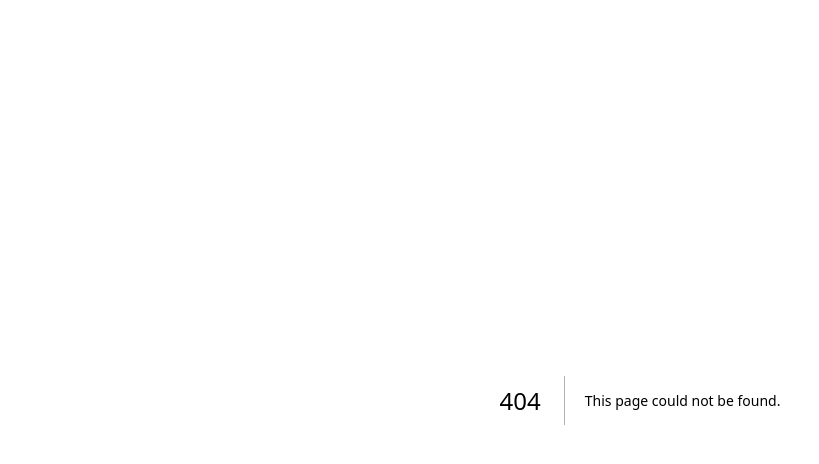
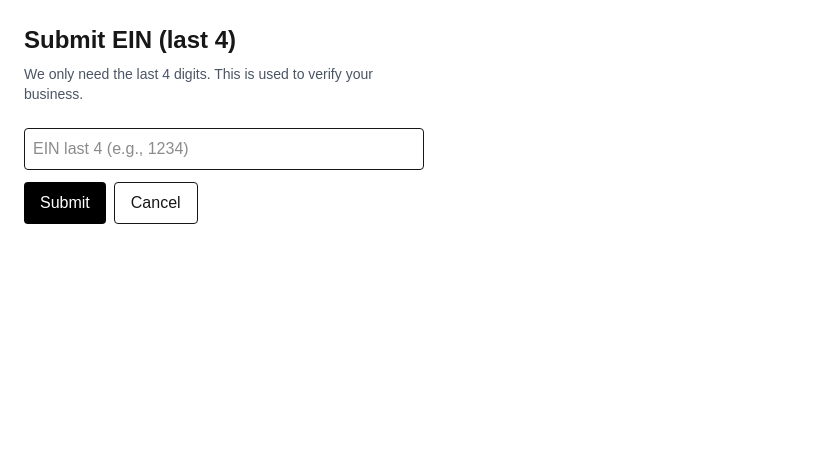
Before and after one commit to mynamebrogrammer/ProofTaaS, a Next.js app: page /app/employer/verify/EIN in a window 1280 px wide. Before the commit this address had no page. Shown: the top 464 px of the page, without its empty margins (0-819 px from the left). Built offline with nearby package versions, Linux system fonts and the light colour scheme.

Commit message:
added ein submission feature for employer verification

```diff
--- /dev/null
+++ b/app/api/verification/submit/route.ts
@@ -0,0 +1,72 @@
+import { supabaseRouteClient } from "@/lib/supabaseRoute";
+import { supabaseServer } from "@/lib/supabaseServer";
+
+type VType = "EIN_LAST4" | "SOS_REGISTRATION" | "WEBSITE";
+type Role = "EMPLOYER" | "CANDIDATE";
+
+function bad(msg: string, status = 400) {
+  return new Response(msg, { status });
+}
+
+export async function POST(req: Request) {
+  const supaAuth = supabaseRouteClient();
+  const { data: userData, error: userErr } = await supaAuth.auth.getUser();
+  const user = userData.user;
+
+  if (userErr || !user) return bad("Not signed in", 401);
+
+  const body = await req.json().catch(() => ({}));
+  const vtype = body?.vtype as VType;
+  const value = String(body?.value ?? "").trim();
+
+  // Step 2: EIN only (we'll add SOS next)
+  if (vtype !== "EIN_LAST4") return bad("Unsupported verification type", 400);
+
+  if (!/^\d{4}$/.test(value)) {
+    return bad("EIN_LAST4 must be exactly 4 digits", 400);
+  }
+
+  // Ensure employer
+  const { data: profile, error: profErr } = await supabaseServer
+    .from("profiles")
+    .select("role")
+    .eq("id", user.id)
+    .maybeSingle();
+
+  if (profErr) return Response.json(profErr, { status: 500 });
+  if (!profile) return bad("Profile not found", 400);
+  if ((profile.role as Role) !== "EMPLOYER") return bad("Only employers can submit EIN", 403);
+
+  // Ensure verification row exists + set SUBMITTED (idempotent)
+  const now = new Date().toISOString();
+
+  const { data: vRow, error: vErr } = await supabaseServer
+    .from("verifications")
+    .upsert(
+      {
+        profile_id: user.id,
+        vtype: "EIN_LAST4",
+        status: "SUBMITTED",
+        submitted_at: now,
+      },
+      { onConflict: "profile_id,vtype" }
+    )
+    .select("id")
+    .single();
+
+  if (vErr || !vRow) return Response.json(vErr ?? { message: "Verification upsert failed" }, { status: 500 });
+
+  // Store latest evidence (requires unique(verification_id, kind))
+  const { error: evErr } = await supabaseServer.from("verification_evidence").upsert(
+    {
+      verification_id: vRow.id,
+      kind: "EIN_LAST4",
+      value,
+    },
+    { onConflict: "verification_id,kind" }
+  );
+
+  if (evErr) return Response.json(evErr, { status: 500 });
+
+  return Response.json({ ok: true });
+}
--- a/app/app/employer/page.tsx
+++ b/app/app/employer/page.tsx
@@ -1,3 +1,5 @@
+// this is the employer dashboard page
+
 import { redirect } from "next/navigation";
 import { supabaseRouteClient } from "@/lib/supabaseRoute";
 import { supabaseServer } from "@/lib/supabaseServer";
@@ -32,6 +34,20 @@ function labelFor(vtype: string) {
       return vtype;
   }
 }
+
+function actionFor(vtype: string, status: string) {
+  const s = (status ?? "PENDING").toUpperCase();
+
+  // Don't show "Submit" if already submitted/approved
+  if (s === "SUBMITTED" || s === "APPROVED") return null;
+
+  if (vtype === "EIN_LAST4") return { href: "/app/employer/verify/EIN", text: "Submit" };
+  if (vtype === "SOS_REGISTRATION") return { href: "/app/employer/verify/sos", text: "Submit" };
+  if (vtype === "WEBSITE") return { href: "/app/employer/verify/website", text: "Add" };
+
+  return null;
+}
+
 
 function badge(status: string) {
   const s = (status ?? "PENDING").toUpperCase();
@@ -70,7 +86,7 @@ export default async function EmployerDashboard() {
   }
 
   const map = new Map<string, string>();
-  (verifs ?? []).forEach((v: any) => map.set(v.vtype, v.status));
+  (verifs ?? []).forEach((v: VRow) => map.set(v.vtype, v.status));
 
   return (
     <div className="p-6 max-w-2xl">
@@ -90,15 +106,26 @@ export default async function EmployerDashboard() {
           {ORDER.map((vtype) => {
             const status = map.get(vtype) ?? "PENDING";
             const b = badge(status);
+            const action = actionFor(vtype, status);
+
             return (
               <li
                 key={vtype}
                 className="flex items-center justify-between rounded border border-gray-800 px-3 py-2"
               >
                 <span className="text-sm">{labelFor(vtype)}</span>
+                <div className="flex items-center gap-4">
+                  {action && (
+                    <a
+                      href={action.href}
+                      className="text-sm underline text-gray-200 hover:text-white">
+                      {action.text}
+                      </a>
+                  )}
                 <span className={`text-sm font-semibold ${b.cls}`}>
                   {b.text}
                 </span>
+                </div>
               </li>
             );
           })}
--- /dev/null
+++ b/app/app/employer/verify/EIN/page.tsx
@@ -0,0 +1,79 @@
+"use client";
+
+import { useState } from "react";
+import { useRouter } from "next/navigation";
+
+export default function VerifyEinPage() {
+  const router = useRouter();
+  const [einLast4, setEinLast4] = useState("");
+  const [loading, setLoading] = useState(false);
+  const [error, setError] = useState<string | null>(null);
+
+  async function onSubmit(e: React.FormEvent<HTMLFormElement>) {
+    e.preventDefault();
+    setError(null);
+
+    const val = einLast4.trim();
+    if (!/^\d{4}$/.test(val)) {
+      setError("Please enter exactly 4 digits (EIN last 4).");
+      return;
+    }
+
+    setLoading(true);
+
+    const res = await fetch("/api/verification/submit", {
+      method: "POST",
+      headers: { "content-type": "application/json" },
+      credentials: "include",
+      body: JSON.stringify({ vtype: "EIN_LAST4", value: val }),
+    });
+
+    if (!res.ok) {
+      const txt = await res.text();
+      setError(txt || "Submission failed.");
+      setLoading(false);
+      return;
+    }
+
+    router.push("/app/employer");
+  }
+
+  return (
+    <div className="p-6 max-w-md">
+      <h1 className="text-2xl font-semibold">Submit EIN (last 4)</h1>
+      <p className="mt-2 text-sm text-gray-600">
+        We only need the last 4 digits. This is used to verify your business.
+      </p>
+
+      <form onSubmit={onSubmit} className="mt-6 space-y-3">
+        <input
+          className="w-full rounded border p-2"
+          placeholder="EIN last 4 (e.g., 1234)"
+          inputMode="numeric"
+          value={einLast4}
+          onChange={(e) => setEinLast4(e.target.value)}
+        />
+
+        {error && <div className="text-red-600 text-sm">{error}</div>}
+
+        <div className="flex gap-2">
+          <button
+            disabled={loading}
+            className="rounded bg-black text-white px-4 py-2 disabled:opacity-50"
+            type="submit"
+          >
+            {loading ? "Submitting..." : "Submit"}
+          </button>
+
+          <button
+            type="button"
+            className="rounded border px-4 py-2"
+            onClick={() => router.push("/app/employer")}
+          >
+            Cancel
+          </button>
+        </div>
+      </form>
+    </div>
+  );
+}
```
